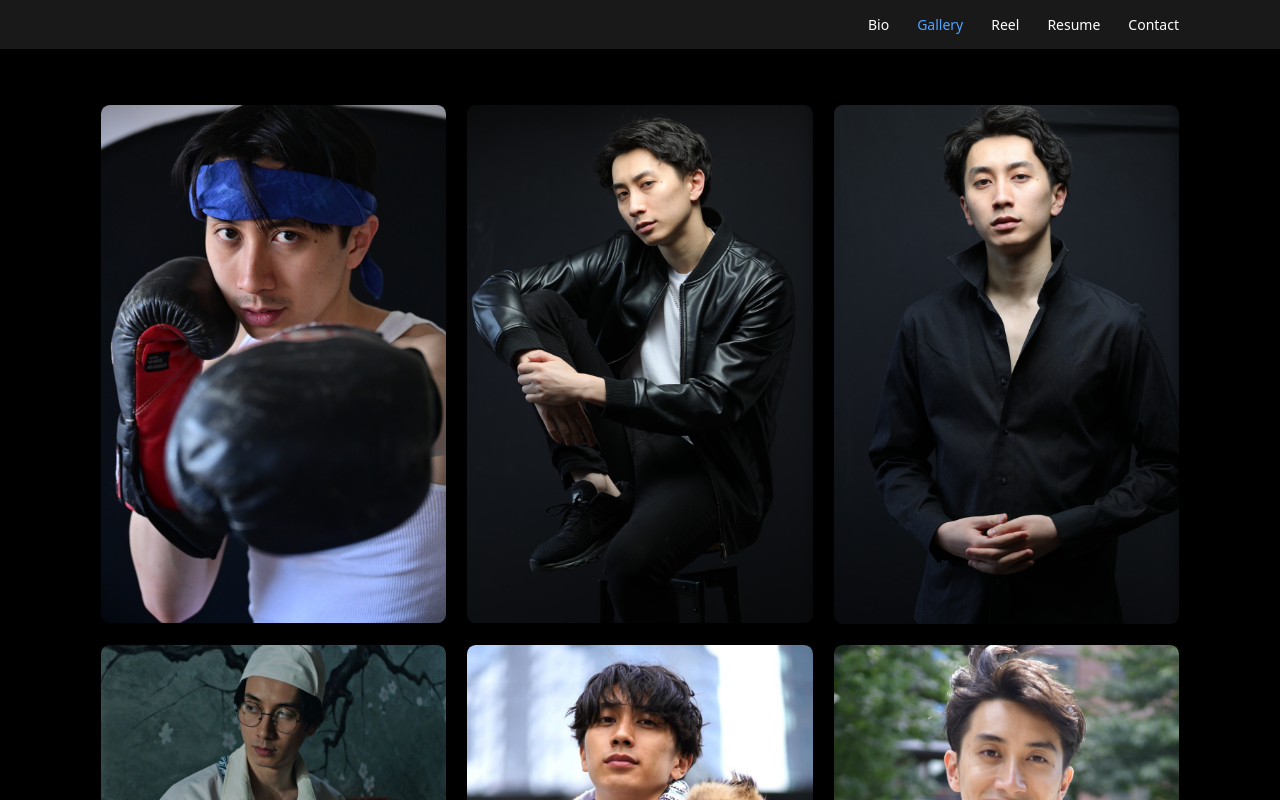
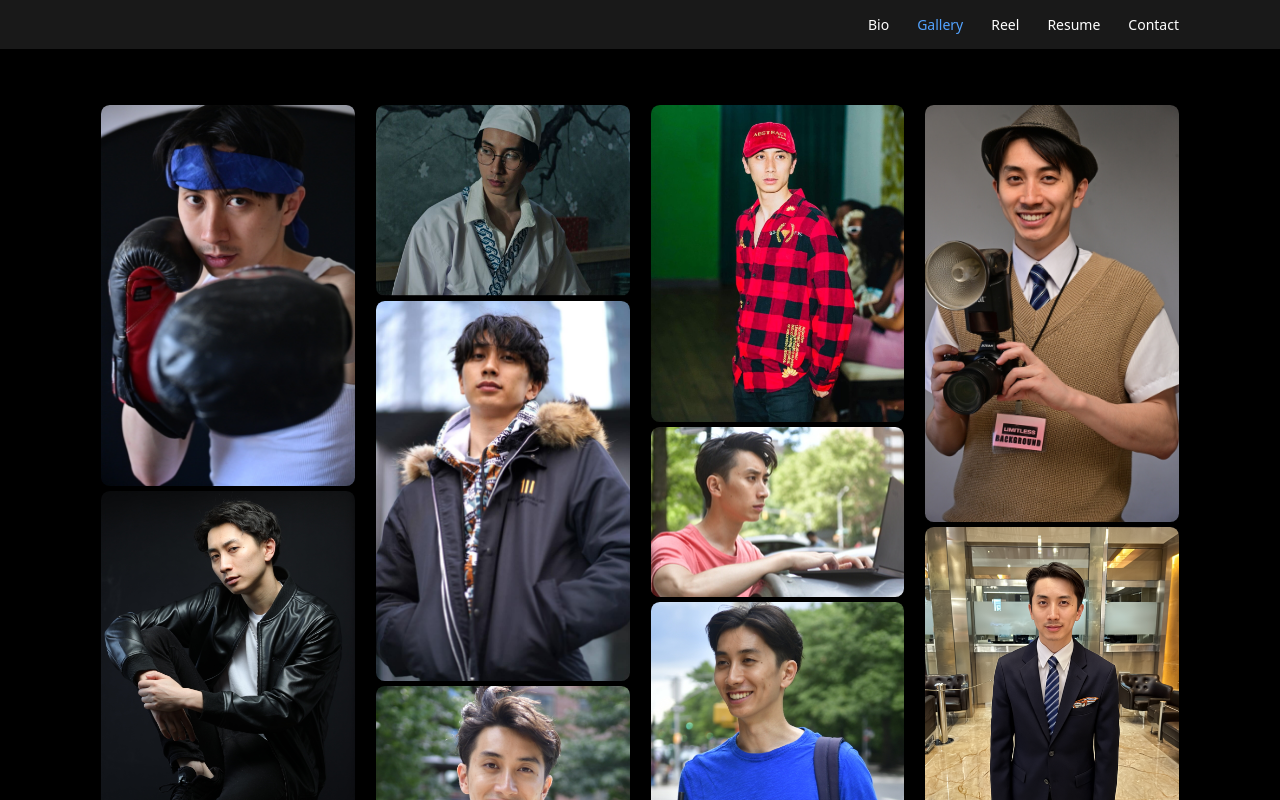
Before and after one commit to coltonflowers1/david_ma_website, a React (Vite) app: page / in a window 1280 px wide. Both pictures are taken after a click on the button "Gallery". Shown: the top 800 px of the page. Built offline with nearby package versions, Linux system fonts and the light colour scheme.

Commit message:
added masonry layout for gallery

```diff
--- a/src/components/Gallery.tsx
+++ b/src/components/Gallery.tsx
@@ -1,5 +1,6 @@
 import React,{ useEffect, useState } from 'react';
 import { ImageWithFallback } from './figma/ImageWithFallback';
+import Masonry from 'react-masonry-css';
 
 type GalleryImage = {
   id: number;
@@ -8,6 +9,7 @@ type GalleryImage = {
 };
 
 export function Gallery() {
+  const [columnCount, setColumnCount] = useState(1);
   const [galleryImages, setGalleryImages] = useState<GalleryImage[]>([]);
 
   useEffect(() => {
@@ -25,27 +27,74 @@ export function Gallery() {
   }, []);
 
   // Simple masonry using CSS Grid
+    useEffect(() => {
+      const updateColumnCount = () => {
+        const width = window.innerWidth;
+        if (width >= 1280) {
+          setColumnCount(4);
+        } else if (width >= 1024) {
+          setColumnCount(3);
+        } else if (width >= 640) {
+          setColumnCount(2);
+        } else {
+          setColumnCount(1);
+        }
+      };
+
+      updateColumnCount();
+      window.addEventListener('resize', updateColumnCount);
+      return () => window.removeEventListener('resize', updateColumnCount);
+    }, []);
+
     return (
       <div className="bg-black min-h-screen">
         <div className="max-w-7xl mx-auto px-6 py-16">
           <div
-          className="grid gap-6"
             style={{
-            gridTemplateColumns: 'repeat(auto-fit, minmax(300px, 1fr))',
-            gridAutoRows: 'masonry'
+              columnCount,
+              columnGap: '1.5rem',
+              columnFill: 'balance',
             }}
           >
-          {galleryImages.map(image => (
-            <div key={image.id} className="break-inside-avoid">
+            {galleryImages.map((image) => (
+              <div
+                key={image.id}
+                className="mb-6 overflow-hidden rounded-lg group"
+                style={{
+                  breakInside: 'avoid',
+                  display: 'inline-block',
+                  width: '100%'
+                }}
+              >
                 <ImageWithFallback
                   src={image.src}
                   alt={image.alt}
-                className="w-full h-auto rounded-lg hover:scale-105 transition-transform duration-300 cursor-pointer"
+                  className="w-full h-auto object-cover hover:scale-105 transition-transform duration-300 cursor-pointer"
                 />
               </div>
             ))}
           </div>
         </div>
       </div>
-  )
+    );
   }
+    // <div className="bg-black min-h-screen">
+    //   <div className="max-w-7xl mx-auto px-6 py-16">
+    //     <Masonry
+    //       // breakpointCols={{ default: 3, 1100: 2, 700: 1 }}
+    //       breakpointCols={3}
+    //       className="my-masonry-grid"
+    //       columnClassName="my-masonry-grid_column"
+    //     >
+    //       {galleryImages.map(image => (
+    //         <div key={image.id}>
+    //           <ImageWithFallback
+    //             src={image.src}
+    //             alt={image.alt}
+    //             className="w-full h-auto rounded-lg hover:scale-105 transition-transform duration-300 cursor-pointer"
+    //           />
+    //         </div>
+    //       ))}
+    //     </Masonry>
+    //   </div>
+    // </div>
```
Also changed, not shown: src/styles/globals.css (+13 -0 lines). Lines whose indentation alone changed are shown as unchanged.
